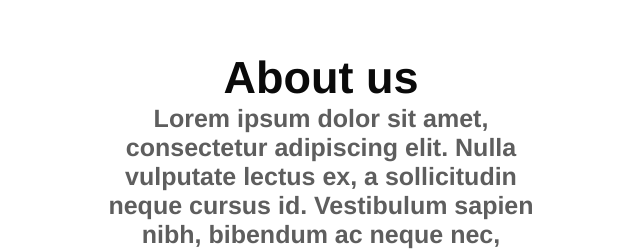
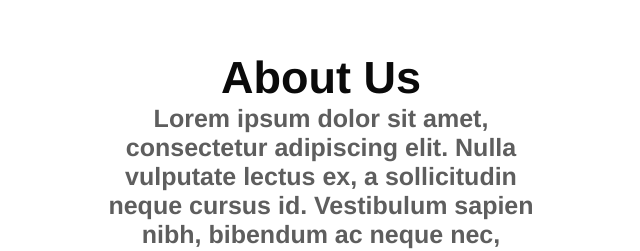
Before and after one commit to C0DEZEY/Lynx, a plain HTML site: page index.html in a window 1280 px wide. Shown: the part 1171-1422 px from the top of the page, 319-959 px from the left. Drawn offline with Linux system fonts and the light colour scheme; a web font is replaced by a local one.

Commit message:
Update index.html

```diff
--- a/index.html
+++ b/index.html
@@ -18,7 +18,7 @@
         </div>
     </section>
     <section id="about" class="about">
-        <h3 class="HeaderText">About us</h3>
+        <h3 class="HeaderText">About Us</h3>
         <h6 class="BodyText">Lorem ipsum dolor sit amet, consectetur adipiscing elit. Nulla vulputate lectus ex, a sollicitudin neque cursus id. Vestibulum sapien nibh, bibendum ac neque nec, pellentesque.</h6>
     </section>
 
```
